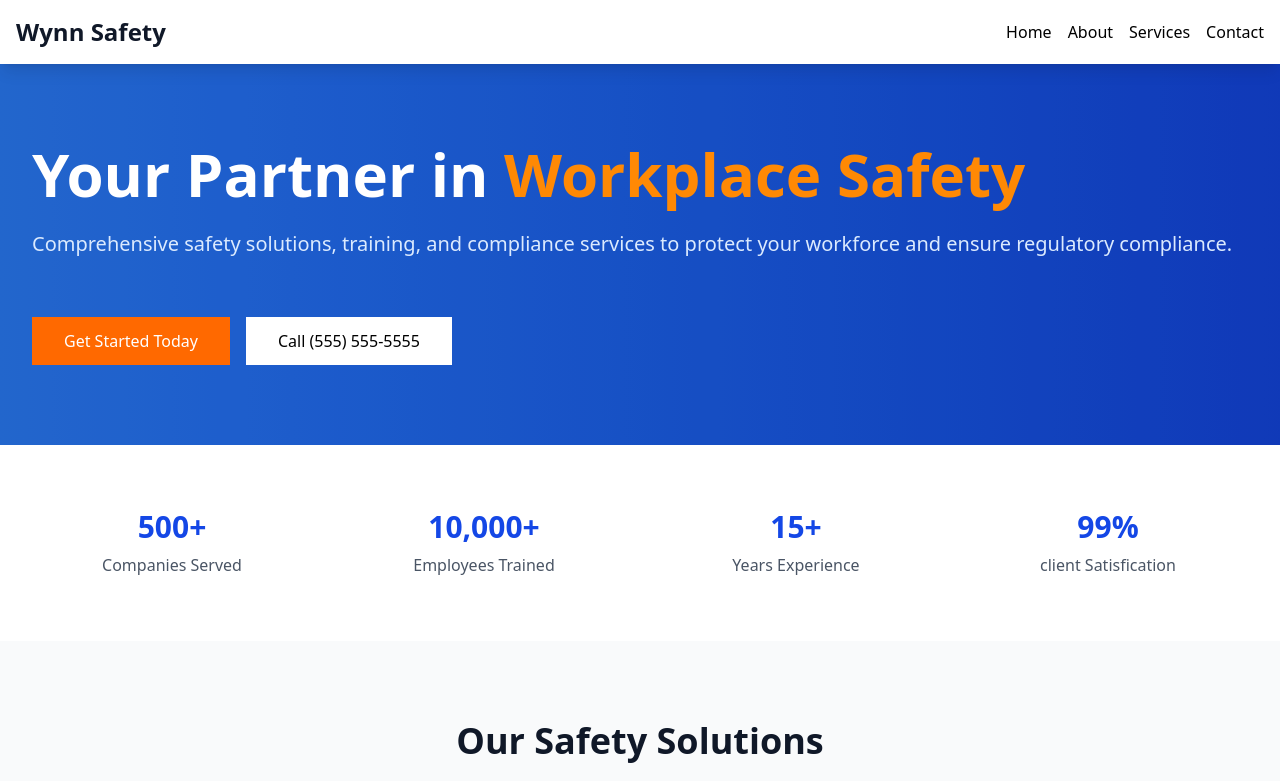
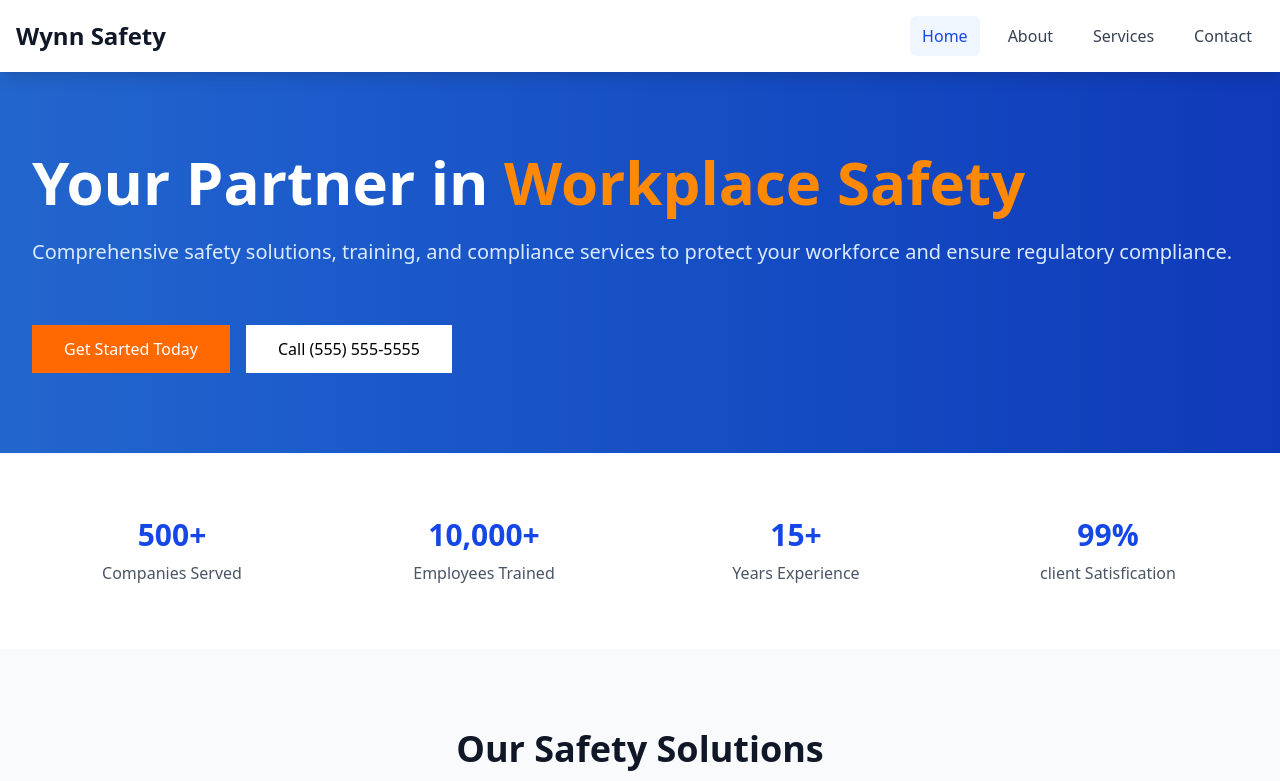
Before and after one commit to sanketm-hub/Next-js, a Next.js app: page / in a window 1280 px wide. Shown: the top 781 px of the page. Built offline with nearby package versions, Linux system fonts and the light colour scheme.

Commit message:
header navigation updated

```diff
--- a/components/Header.tsx
+++ b/components/Header.tsx
@@ -1,35 +1,58 @@
 'use client';
 import Link from 'next/link';
-import {useState} from 'react';
+import { usePathname } from 'next/navigation';
+import { use, useState } from 'react';
 
 const Header = () => {
     const [menuOpen, setMenuOpen] = useState(false);
+    const pathname = usePathname();
+    const isActive = (href: string) => pathname === href;
     return (
         <header className='bg-white shadow-lg sticky top-0 z-50 p-4'>
             <div className='conatiner mx-auto flex justify-between items-center'>
                 <h1 className='text-gray-900 text-2xl font-bold'>Wynn Safety</h1>
                 {/* Mobile menu button */}
                 <button className='md:hidden text-gray-900 focus:outline-none'
-                onClick={() => setMenuOpen(!menuOpen)} aria-label="Toggle Menu">
-                <svg className='w-6 h-6' fill='none' stroke='currentColor' viewBox='0 0 24 24' xmlns='http://www.w3.org/2000/svg'>
-                    <path strokeLinecap='round' strokeLinejoin='round' strokeWidth={2} d={menuOpen ? 'M6 18L18 6M6 6l12 12' : 'M4 6h16M4 12h16M4 18h16'} />
-                </svg>
+                    onClick={() => setMenuOpen(!menuOpen)} aria-label="Toggle Menu">
+                    <svg className='w-6 h-6' fill='none' stroke='currentColor' viewBox='0 0 24 24' xmlns='http://www.w3.org/2000/svg'>
+                        <path strokeLinecap='round' strokeLinejoin='round' strokeWidth={2} d={menuOpen ? 'M6 18L18 6M6 6l12 12' : 'M4 6h16M4 12h16M4 18h16'} />
+                    </svg>
                 </button>
 
                 {/* Desktop Navigation */}
                 <nav className='hidden md:block'>
                     <ul className='flex space-x-4'>
                         <li>
-                            <Link className='' href="/">Home</Link>
+                            <Link className={`block px-3 py-2 rounded-md text-base font-medium transition-colors duration-200 ${isActive('/')
+                                    ? 'text-blue-700 bg-blue-50'
+                                    : 'text-gray-700 hover:text-blue-700 hover:bg-blue-50'
+                                }`} href="/">
+                                Home
+                            </Link>
                         </li>
                         <li>
-                            <Link href="/about">About</Link>
+                            <Link className={`block px-3 py-2 rounded-md text-base font-medium transition-colors duration-200 ${isActive('/about')
+                                    ? 'text-blue-700 bg-blue-50'
+                                    : 'text-gray-700 hover:text-blue-700 hover:bg-blue-50'
+                                }`} href="/about">
+                            About
+                            </Link>
                         </li>
                         <li>
-                            <Link href="/services">Services</Link>
+                            <Link className={`block px-3 py-2 rounded-md text-base font-medium transition-colors duration-200 ${isActive('/services')
+                                    ? 'text-blue-700 bg-blue-50'
+                                    : 'text-gray-700 hover:text-blue-700 hover:bg-blue-50'
+                                }`} href="/services">
+                                Services
+                            </Link>
                         </li>
                         <li>
-                            <Link href="/contact">Contact</Link>
+                            <Link className={`block px-3 py-2 rounded-md text-base font-medium transition-colors duration-200 ${isActive('/contact')
+                                    ? 'text-blue-700 bg-blue-50'
+                                    : 'text-gray-700 hover:text-blue-700 hover:bg-blue-50'
+                                }`} href="/contact">
+                             Contact
+                             </Link>
                         </li>
                     </ul>
                 </nav>
```
